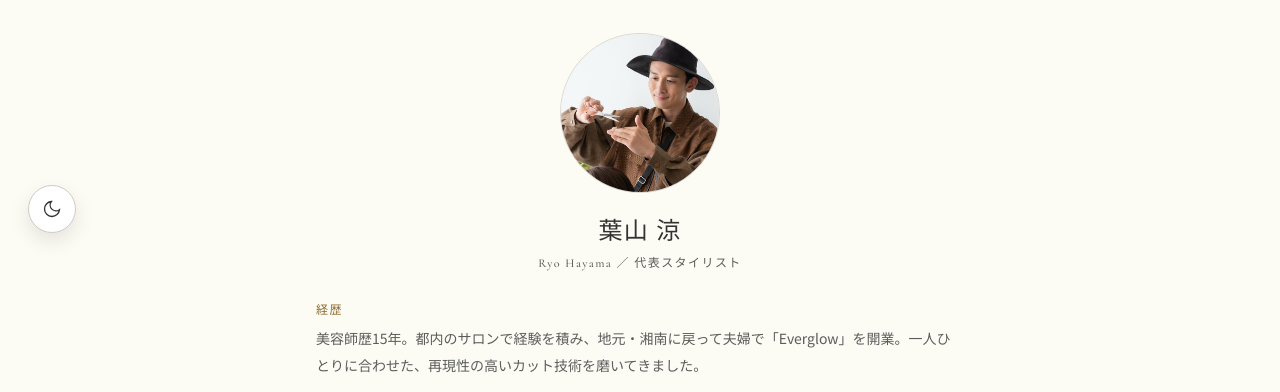
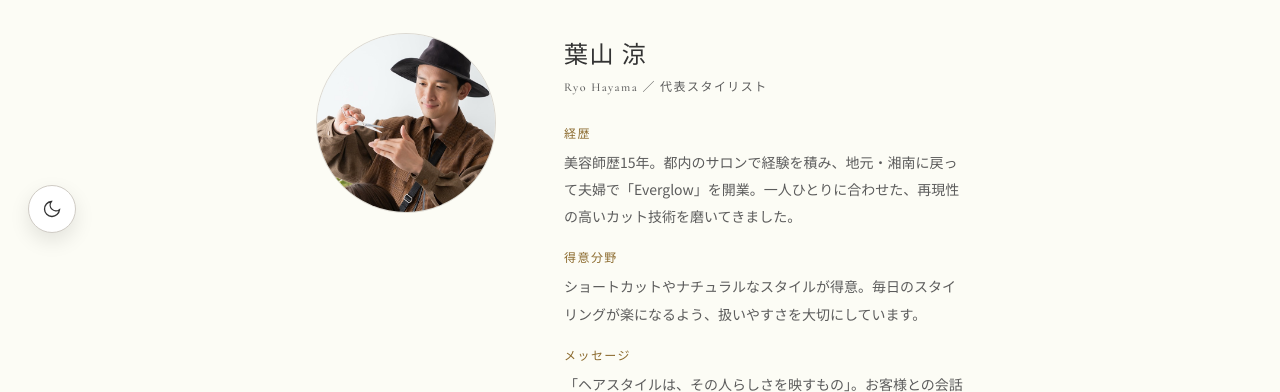
Before and after one commit to Takeshi-Iwata/everglow-site, a website: page our-salon.html in a window 1280 px wide. Shown: the part 539-931 px from the top of the page. Drawn offline with nearby package versions, Linux system fonts and the light colour scheme.

Commit message:
Our Salon/PC: profile as photo|bio 2-column layout
Co-Authored-By: Claude Opus 4.8 <noreply@anthropic.com>

```diff
--- a/style.css
+++ b/style.css
@@ -396,6 +396,14 @@
 .prof__row:last-child{margin-bottom:0;}
 .prof__lbl{font-size:var(--fs-xs);font-weight:500;letter-spacing:.12em;color:var(--gold);margin-bottom:6px;}
 .prof__tx{font-size:var(--fs-sm);color:var(--text-subtle);line-height:1.95;}
+/* Profile：PCは写真｜経歴の2カラム（プロフィールカード） */
+@media(min-width:768px){
+  .prof{display:grid;grid-template-columns:200px 1fr;column-gap:48px;align-items:start;}
+  .prof__photo{grid-column:1;grid-row:1/span 20;align-self:start;width:180px;height:180px;margin:0;}
+  .prof__name{grid-column:2;text-align:left;}
+  .prof__en{grid-column:2;text-align:left;}
+  .prof__row{grid-column:2;}
+}
 /* ---- Our Salon: About（サロンの想い） ---- */
 .about__lead{border-left:2px solid var(--gold);padding-left:var(--sp-md);font-size:var(--fs-lg);font-weight:500;line-height:1.85;letter-spacing:.02em;margin-bottom:var(--sp-lg);}
 .about__img{aspect-ratio:361/262;border-radius:var(--r-md);margin-bottom:var(--sp-lg);}
```
